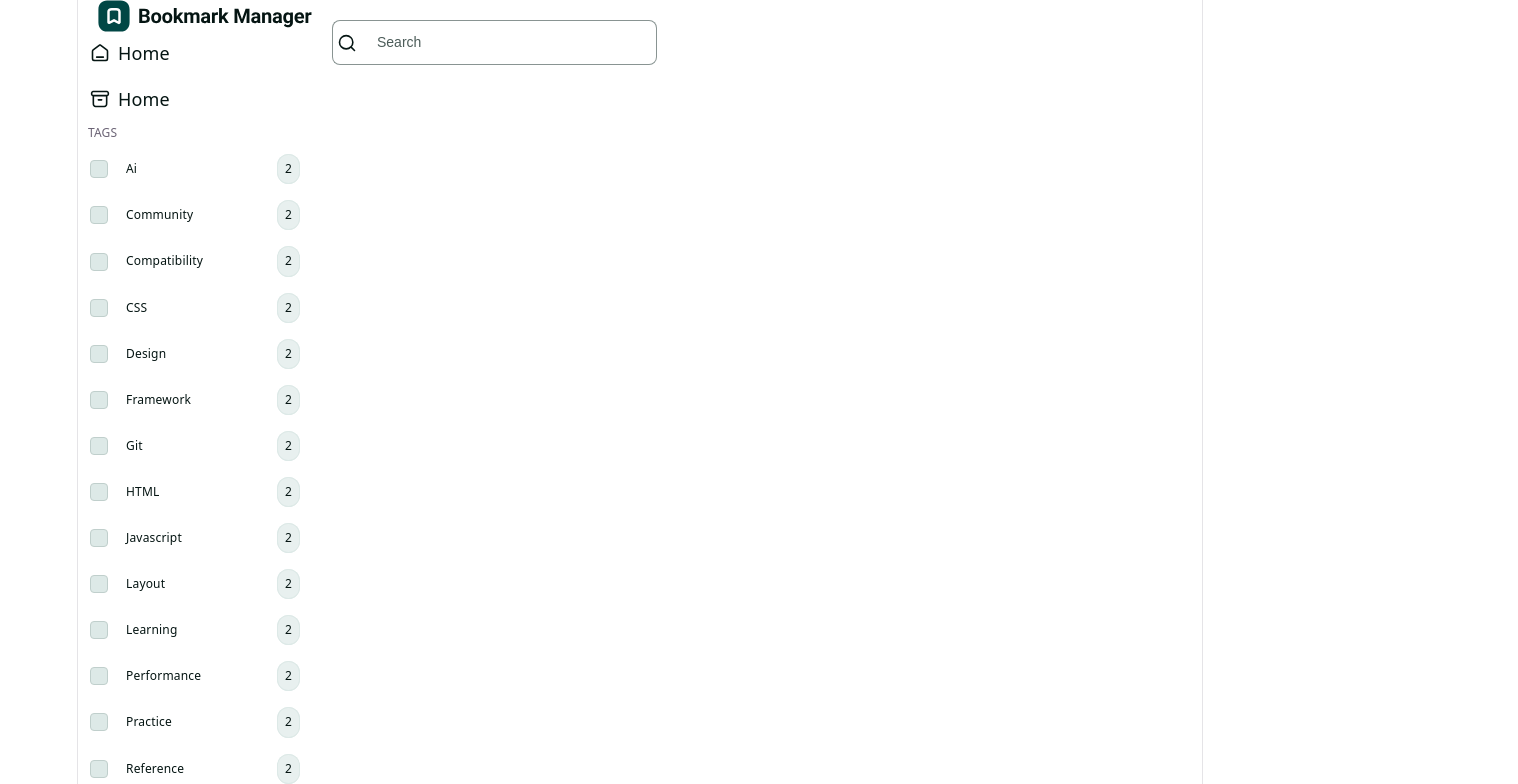
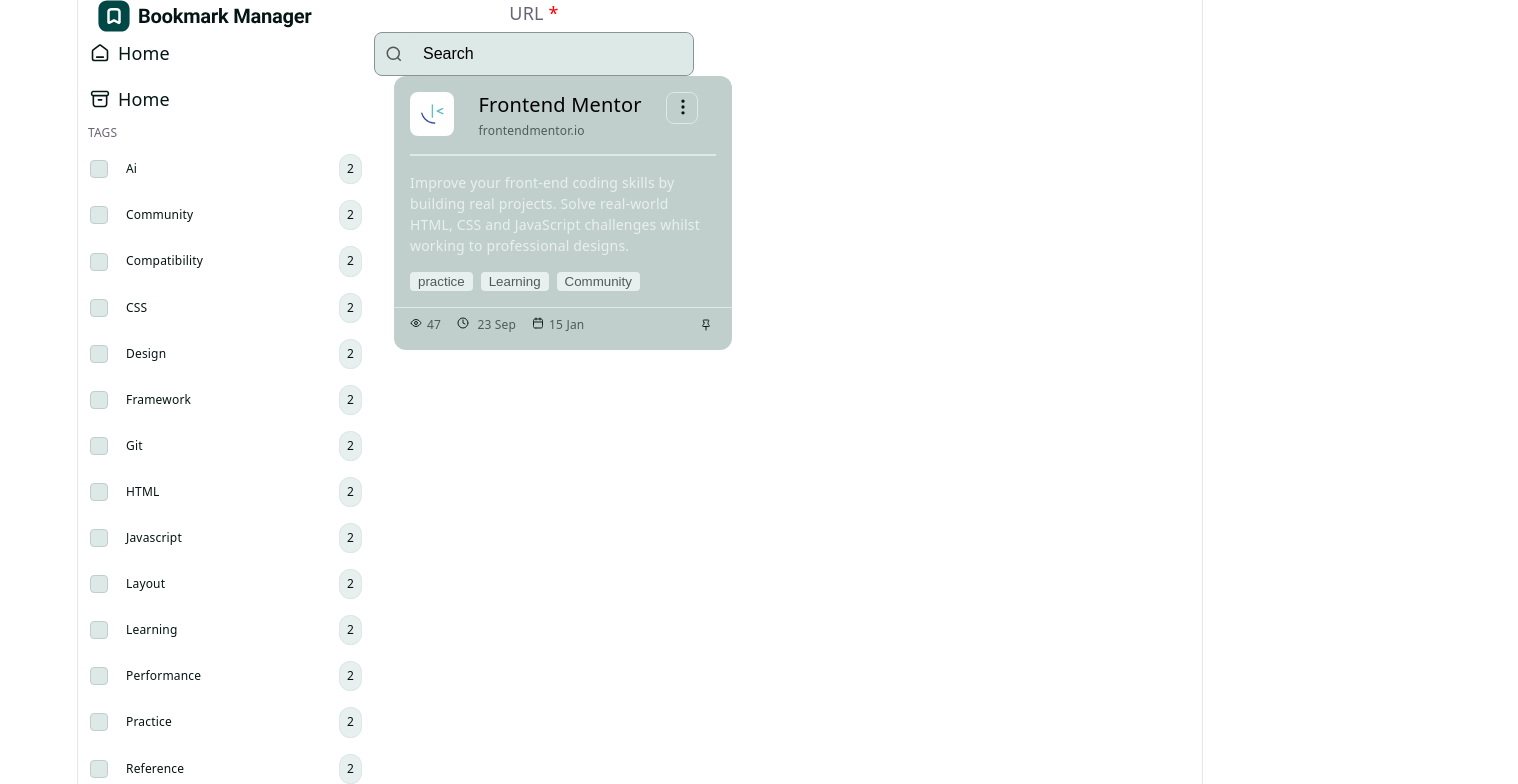
Before and after one commit to beknazar-d/bookmark-manager, a React (Vite) app: page /home in a window 1280 px wide. Shown: the top 784 px of the page, 1518 px wide, since content can reach past the window. Built offline with nearby package versions, Linux system fonts and the light colour scheme.

Commit message:
Card added; input,App.scss,Main fixed

```diff
--- a/src/App.css
+++ b/src/App.css
@@ -2,7 +2,7 @@
   margin: 0 auto;
   padding: 0;
   position: relative;
-  width: 100%;
+  width: 1440px;
   height: auto;
   box-sizing: border-box;
   display: flex;
--- a/src/components/Main/Main.jsx
+++ b/src/components/Main/Main.jsx
@@ -1,10 +1,11 @@
 import './Main.scss';
 import Input from '../../ui/input/Input';
-
+import Card from '../../ui/Card/Card';
 const Main =()=> {
     return(
         <div className='main-content'>
             <Input/>
+            <Card/>
         </div>
     )
 };
--- a/src/styles/variables.scss
+++ b/src/styles/variables.scss
@@ -16,7 +16,7 @@
     --border-color:#014745;
     --font-family: 'Manrope', sans-serif;
     --toggle-btn-color:#FFFFFF;
-
+    --cursor-color:black;
 
     --font-size-1: 24px;
     --font-size-2: 20px;
@@ -80,4 +80,5 @@
     --color-neutral-100: #B1B9B9;
     --color-neutral-0: #FFFFFF;
     --toggle-btn-color:#004241;
+    --cursor-color:white;
 }
--- /dev/null
+++ b/src/ui/Card/Card.jsx
@@ -0,0 +1,45 @@
+import './Card.scss';
+import avatar from '../../assets/images/favicon-frontend-mentor.png';
+import menuIcon from '../../assets/images/icon-menu-bookmark.svg'
+import eye from '../../assets/images/icon-visit-count.svg';
+import hour from '../../assets/images/icon-last-visited.svg';
+import data from '../../assets/images/icon-created.svg';
+import pin from '../../assets/images/icon-pin.svg';
+
+const Card = () => {
+
+    return (
+        <div className='card'>
+            <section className='card__header'>
+                <img className='card__logo' src={avatar} alt="avatar" />
+                <div className='card__info'>
+                <span className='card__header__text'>Frontend Mentor</span>
+                <span className='card__header__undertext'>frontendmentor.io</span>
+                </div>
+                <button className='card__btn'><img src={menuIcon
+
+                } alt="menu-icon" /></button>
+            </section>
+            <hr />
+            <section className='card__content'>
+                <p>Improve your front-end coding skills by building real projects.
+                    Solve real-world HTML,
+                    CSS and JavaScript
+                    challenges whilst working to professional designs.</p>
+                    <div >
+                        <button className='card__content__btn'>practice</button>
+                        <button className='card__content__btn'>Learning</button>
+                        <button className='card__content__btn'>Community</button>
+                    </div>
+            </section>
+
+            <section className='card__footer'>
+                <div><img src={eye} alt="eye" /><span>47</span></div>
+                <div><img src={hour} alt="hour" /> <span>23 Sep</span></div>
+                <div><img src={data} alt="data" /><span>15 Jan</span></div>
+                <img className='footer_img' src={pin} alt="pin" />
+            </section>
+        </div>
+    )
+};
+export default Card;
--- /dev/null
+++ b/src/ui/Card/Card.scss
@@ -0,0 +1,113 @@
+.card{
+    width: 338px;
+    height: 274px;
+    position: relative;
+    display: flex;
+    padding: 16px 0 ;
+    border-radius: 12px;
+    flex-direction: column;
+    font-size: var(--font-size-4);
+    color: var(--color-neutral-800);
+    background-color: var(--color-neutral-400);
+    margin-left: 20px;
+    box-sizing: border-box;
+    hr{
+        border: 1px solid var(--color-neutral-300);
+        width: 90%;
+        margin: 0 16px;
+    }
+
+    &__header{
+        width: 90%;
+        height: fit-content;
+        display: flex;
+        flex-direction: row;
+        justify-content: space-between;
+        gap: 12px;
+        margin-bottom: 16px;
+        padding-left: 16px;
+        box-sizing: border-box;
+        &__text{
+            font-size: var(--font-size-2);
+            color: var(--cursor-color);
+        }
+        &__undertext{
+            color: var(--color-neutral-800);
+            font-size: var(--font-size-5);
+        }
+    }
+    &__logo{
+        width: 44px;
+        height: 44px;
+        border-radius: 8px;
+    }
+    &__btn{
+        width: 32px;
+        height: 32px;
+        border-radius: 8px;
+        border: 1px solid var(--color-neutral-300);
+        outline: none;
+        background:none;
+    }
+
+    &__info{
+        display: flex;
+        flex-direction: column;
+        max-height: 46px;
+        max-width: 206px;
+        align-items: flex-start;
+    }
+    &__content{
+        width: 90%;
+        height: fit-content;
+        margin-top: 16px;
+        padding: 0 16px;
+        p{
+            color: var(--color-neutral-100);
+            text-align: start;
+            line-height: 21px;
+        }
+        div{
+            display: flex;
+            flex-direction: row;
+            gap: 8px;
+            margin-top: 16px;
+            margin-bottom: 16px;
+        }
+        &__btn{
+            background-color: var(--color-neutral-100);
+            color: var(--color-neutral-800);
+            padding: 2px 8px;
+            width: fit-content;
+            height: fit-content;
+            border: none;
+            border-radius: 4px;
+        }
+    }
+    &__footer{
+        width: 100%;
+        height: fit-content;
+        border-top: 1px solid var(--color-neutral-300);
+        display: flex;
+        flex-direction: row;
+        gap: 16px;
+        align-items: center;
+        padding: 4px 16px 0 16px;
+        box-sizing: border-box;
+        .footer_img{
+            width: 12px;
+            height: 12px;
+            margin-left:100px;
+        }
+        div{
+            font-size: 12px;
+            color: var(--color-neutral-800);
+
+            img{
+                width: 12px;
+                height: 12px;
+                margin-right: 5px;
+            }
+        }
+    }
+}
--- a/src/ui/input/Input.jsx
+++ b/src/ui/input/Input.jsx
@@ -1,16 +1,19 @@
 import './Input.scss';
-import searchIcon from '../../assets/images/icon-search.svg';
 
 
-const Input =()=>{
+const Input = () => {
 
     return (
 
-        <div className='input-field'>
-            <div className='input-field__icon'>
-                <img src={searchIcon} alt="search-icon" />
+        <div class="field">
+            <label >URL <span>*</span></label>
+            <div class="input-wrapper">
+                <svg class="icon" xmlns="http://www.w3.org/2000/svg" width="18" height="18" viewBox="0 0 24 24" fill="none" stroke="currentColor" stroke-width="2">
+                    <circle cx="11" cy="11" r="8" />
+                    <path d="m21 21-4.35-4.35" />
+                </svg>
+                <input name='search' type="text" placeholder="Search" />
             </div>
-        <input name='search-input' className='search_input' placeholder='Search'/>
         </div>
 
     )
--- a/src/ui/input/Input.scss
+++ b/src/ui/input/Input.scss
@@ -1,48 +1,58 @@
-.input-field{
-    width: fit-content;
-    height: fit-content;
+.field {
     display: flex;
-    flex-direction: row;
+    flex-direction: column;
+    gap: 6px;
+    width: 320px;
+}
+
+label span {
+    color: red;
+}
+
+.input-wrapper {
+    display: flex;
     align-items: center;
-    margin-left: 20px;
-    margin-top: 20px;
-    &__icon{
-        box-sizing: border-box;
-        width: fit-content;
-        height: 45px;
-        display: flex;
-        align-items: center;
-        background-color: var(--color-neutral-0);
-        border: 1px solid var(--color-neutral-500);
-        border-right:none ;
-        border-top-left-radius: var(--radius-8);
-        border-bottom-left-radius: var(--radius-8);
-        padding-left: 4px;
-        img{
-            width: 20px;
-            height: 20px;
-        }
-    }
-    .search_input {
+    gap: 8px;
     border: 1px solid var(--color-neutral-500);
-    border-left:none;
-    box-sizing: border-box;
-    width: 300px;
-    height: 45px;
-    padding: 12px 12px 12px 0;
-    background-color: var(--color-neutral-0);
+    border-radius: 8px;
+    background: #f0f4f3;
+    padding-left: 10px;
+    background-color: var(--color-neutral-600);
+}
+.input-wrapper:hover{
+    background-color: var(--color-neutral-500);
+}
+.input-wrapper input {
+    width: 320px;
+    padding: 12px 12px;
+    border: none;
+    outline: none;
+    color: var(--cursor-color);
+    font-size: 16px;
+    background-color: var(--color-neutral-600);
     border-radius: var(--radius-8);
-    border-top-left-radius: 0;
-    border-bottom-left-radius: 0;
-    color: black;
+}
+.input-wrapper input::placeholder{
+    color: var(--cursor-color);
+}
+.input-wrapper input:hover{
+    background-color: var(--color-neutral-500);
+}
+.icon {
+    color: #555;
+    flex-shrink: 0;
+}
 
+
+.input-wrapper:focus-within {
+    border-color: #4a9e8e;
 }
-.search_input::placeholder{
-    color: var(--color-neutral-800);
-    font-size: var(--font-size-4);
-    padding-left: 20px;
+
+.input-wrapper:focus-within .icon {
+    color: #4a9e8e;
 }
-.search_input:not(:placeholder-shown){
-    background-image: none;
+
+.hint {
+    font-size: 14px;
+    color: #666;
 }
-}
```
